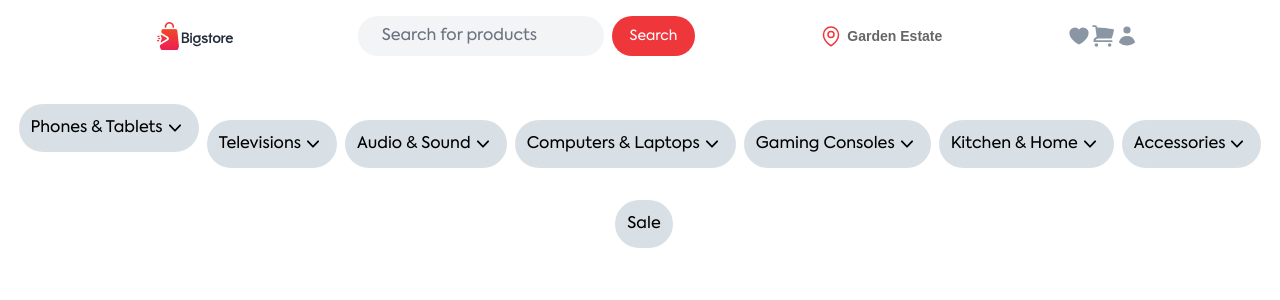
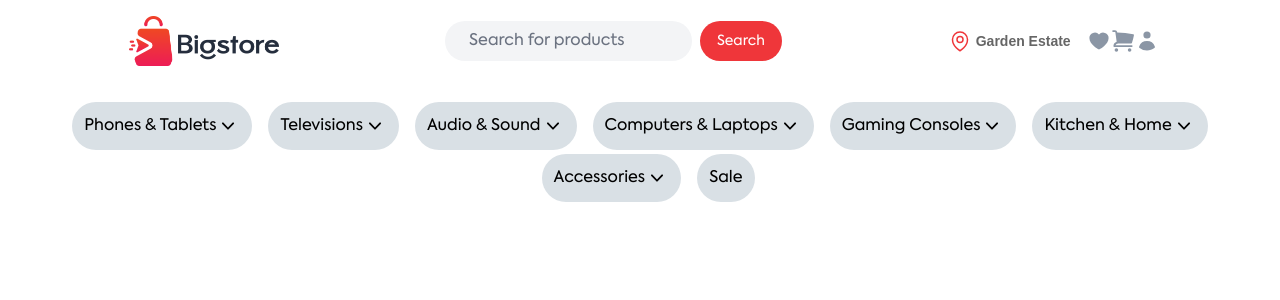
Before and after one commit to Gerald-ux-ux/bigstore, a Next.js app: page / in a window 1280 px wide. Shown: the top 300 px of the page. Built offline with nearby package versions, Linux system fonts and the light colour scheme; a web font is replaced by a local one.

Commit message:
navbar component responsivness

```diff
--- a/components/Navbar.jsx
+++ b/components/Navbar.jsx
@@ -15,63 +15,74 @@ function Navbar() {
 
   return (
     <>
-      <nav className="flex flex-col items-center  lg:flex-row lg:justify-center w-full flex-wrap  p-2">
+      <nav className="flex flex-col items-center justify-between w-full flex-wrap p-2">
         {/* Desktop Menu */}
-        <div className="flex items-center  lg:flex-row lg:justify-evenly w-full flex-wrap  p-2">
-          <div className="flex items-center space-x-4">
-            <div className="block sm:hidden mt-2 ">
+        <div className="flex items-center lg:flex-row lg:justify-between w-10/12 flex-wrap p-2">
+          <div className="flex items-center space-x-2 my-4 sm:my-0">
+            <div className="block sm:hidden  mt-1">
               {isOpen ? (
                 <XMarkIcon
-                  className="h-6 w-6 text-[#1C1C1C] "
+                  className="h-6 w-6 text-[#1C1C1C]"
                   onClick={toggle}
                 />
               ) : (
                 <Bars3Icon
-                  className="h-6 w-6 text-[#1C1C1C] "
+                  className="h-6 w-6 text-[#1C1C1C]"
                   onClick={toggle}
                 />
               )}
             </div>
+
+            {/* Show the first image on small screens */}
             <img
               src="/images/Bigstore Logo (1).png"
               alt="Bigstore Logo"
-              className=" items-center "
+              className="block sm:hidden  items-center"
+            />
 
-            />
-            {/* <img
+            {/* Show the second image on large screens */}
+            <img
               src="/images/Bigstore Logo.png"
               alt="Bigstore Logo"
-              className=" items-center "
+              className="hidden sm:block items-center"
               style={{ width: "150px", height: "50px" }}
-            /> */}
+            />
+
+            <div className="flex right-8 absolute sm:hidden items-center">
+              <HeartIcon className="h-5 w-5 text-[#8B96A5] mx-2" />
+              <ShoppingCartIcon className="h-5 w-5 text-[#8B96A5] mx-2" />
+              <UserIcon className="h-5 w-5 text-[#8B96A5] mx-2" />
+            </div>
           </div>
 
-          <div className="flex justify-center ">
+          <div className="flex justify-center">
             <input
               type="search"
               id="search"
-              className="bg-gray-100 focus:border-red-500 focus:ring-1 focus:ring-red-500 rounded-full placeholder-gray-500 py-2 px-6  w-full"
+              className="bg-gray-100 focus:border-red-500 focus:ring-1 focus:ring-red-500 rounded-full placeholder-gray-500 py-2 px-6 w-full"
               placeholder="Search for products"
             />
             <button
               type="button"
-              className="text-sm ml-2 font-medium bg-[#EF363A] justify-between text-white p-2 w-4/12  rounded-full"
+              className="text-sm ml-2 font-medium bg-[#EF363A] justify-between text-white p-2 w-4/12 rounded-full"
               onClick={() => console.log("search")}
             >
               Search
             </button>
           </div>
 
-          <div className="flex  items-center">
-            <MapPinIcon className="h-6 w-6 text-[#EF363A]   " />
-            <h6 className="ml-1 text-[#666666] text-sm   font-semibold">
-              Garden Estate
-            </h6>
-          </div>
-          <div className="flex items-center  ">
-            <HeartIcon className="h-6 w-6 text-[#8B96A5]  " />
-            <ShoppingCartIcon className="h-6 w-6 text-[#8B96A5] " />
-            <UserIcon className="h-6 w-6 text-[#8B96A5]" />
+          <div className="hidden sm:flex justify-between space-x-4 items-center ">
+            <div className="flex items-center">
+              <MapPinIcon className="h-6 w-6 text-[#EF363A]" />
+              <h6 className="ml-1 text-[#666666] text-sm font-semibold">
+                Garden Estate
+              </h6>
+            </div>
+            <div className="flex items-center">
+              <HeartIcon className="h-6 w-6 text-[#8B96A5]" />
+              <ShoppingCartIcon className="h-6 w-6 text-[#8B96A5]" />
+              <UserIcon className="h-6 w-6 text-[#8B96A5]" />
+            </div>
           </div>
         </div>
       </nav>
@@ -81,12 +92,12 @@ function Navbar() {
       <nav
         className={
           isOpen
-            ? "flex-col items-center w-full block sm:flex absolute top-16 left-0 right-0 bottom-0  bg-[#F5F5F5]"
-            : "flex-col items-center w-full hidden sm:flex flex-wrap p-2g"
+            ? "flex-col items-center w-full block sm:flex absolute top-16 left-0 right-0 bottom-0 rounded-t-lg bg-[#F5F5F5]"
+            : "flex-col items-center justify-between hidden sm:flex  p-2"
         }
       >
-        <ul className="flex-col items-center justify-center space-y-4 ml-4 mt-4 mr-4 sm:space-y-8 sm:flex-row md:flex-wrap md:justify-center lg:flex lg:justify-center lg:space-x-4 xl:space-x-2">
-          <li className="bg-[#D9E0E5] rounded-full flex p-3">
+        <ul className="flex-col  sm:space-y-1 space-y-4 ml-4  mr-4 mt-2  sm:flex-row md:flex-wrap md:justify-center lg:flex lg:justify-center lg:space-x-4 xl:space-x-2">
+          <li className="bg-[#D9E0E5] rounded-full flex mt-1  p-3">
             <Link href="/">Phones & Tablets</Link>
             <ChevronDownIcon className="h-6 w-6" />
           </li>
--- a/tailwind.config.js
+++ b/tailwind.config.js
@@ -1,4 +1,5 @@
 /** @type {import('tailwindcss').Config} */
+// tailwind.config.js
 module.exports = {
   content: [
     './pages/**/*.{js,ts,jsx,tsx}',
@@ -6,12 +7,11 @@ module.exports = {
     './app/**/*.{js,ts,jsx,tsx}',
   ],
   theme: {
-    extend: {
-      backgroundImage: {
-        'gradient-radial': 'radial-gradient(var(--tw-gradient-stops))',
-        'gradient-conic':
-          'conic-gradient(from 180deg at 50% 50%, var(--tw-gradient-stops))',
-      },
+    screens: {
+      'sm': '821px',
+      'md': '1024px',
+      'lg': '1280px',
+      'xl': '1440px',
     },
   },
   plugins: [],
```
